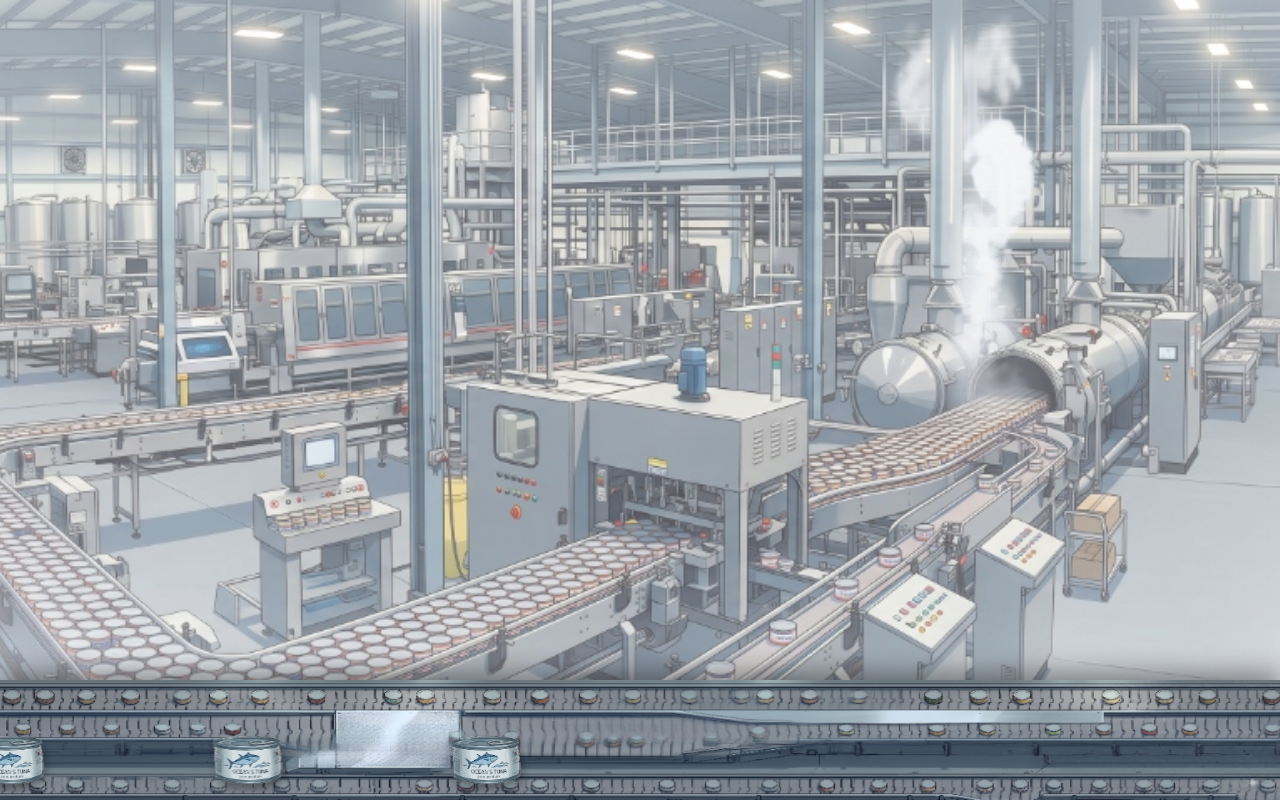
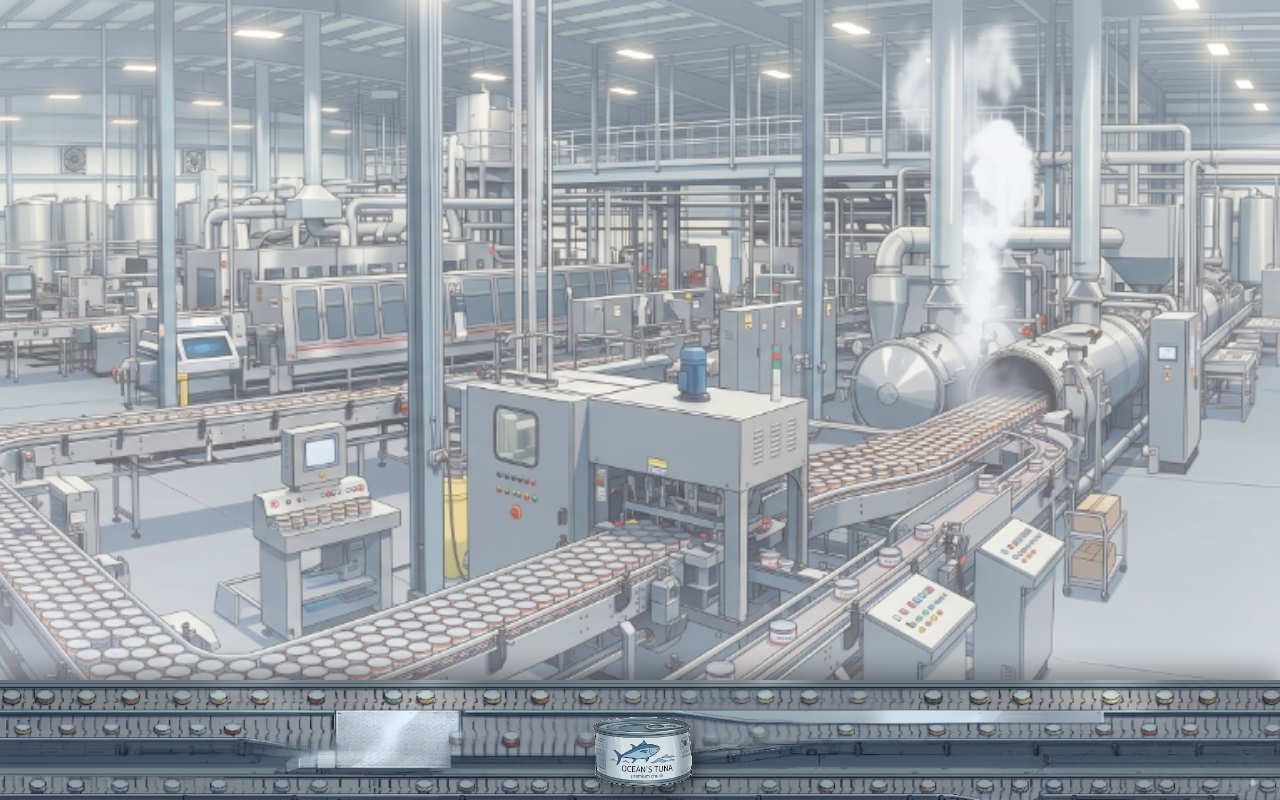
Before and after one commit to Yejin20181292/Tuna-Rain, a Vue app: page / in a window 1280 px wide. Built offline with nearby package versions, Linux system fonts and the light colour scheme.

Commit message:
size변경, 애니메이션 효과 제거]

```diff
--- a/src/App.vue
+++ b/src/App.vue
@@ -86,14 +86,9 @@ onMounted(() => {
       <!-- Conveyor Belt Background -->
       <img src="/conveyor.png" alt="Conveyor Belt" class="conveyor-belt" />
 
-      <!-- Moving Tuna Cans -->
+      <!-- Static Tuna Can -->
       <div v-if="processedTunaSrc" class="cans-container">
-        <div
-          v-for="i in 6"
-          :key="i"
-          class="tuna-can"
-          :style="{ animationDelay: `${(i - 1) * 3}s` }"
-        >
+        <div class="tuna-can-static">
           <img :src="processedTunaSrc" alt="Tuna Can" />
         </div>
       </div>
@@ -141,27 +136,18 @@ onMounted(() => {
   pointer-events: none;
 }
 
-.tuna-can {
+.tuna-can-static {
   position: absolute;
-  bottom: 15px; /* Adjust this value so the can sits precisely on the guide rail track */
-  height: 52px; /* Proportional size of the can compared to the conveyor belt */
-  transform: translateX(-150px);
-  animation: moveCan 18s linear infinite;
+  bottom: 12px; /* Adjust this value so the larger can sits precisely on the guide rail track */
+  left: 50%;
+  transform: translateX(-50%);
+  height: 75px; /* Larger size as requested */
 }
 
-.tuna-can img {
+.tuna-can-static img {
   height: 100%;
   width: auto;
   object-fit: contain;
-  filter: drop-shadow(2px 5px 4px rgba(0, 0, 0, 0.35)); /* Adds a shadow to the can itself */
-}
-
-@keyframes moveCan {
-  0% {
-    transform: translateX(-150px);
-  }
-  100% {
-    transform: translateX(100vw);
-  }
+  filter: drop-shadow(4px 8px 8px rgba(0, 0, 0, 0.45)); /* Stronger shadow for the larger can to add depth */
 }
 </style>
```
